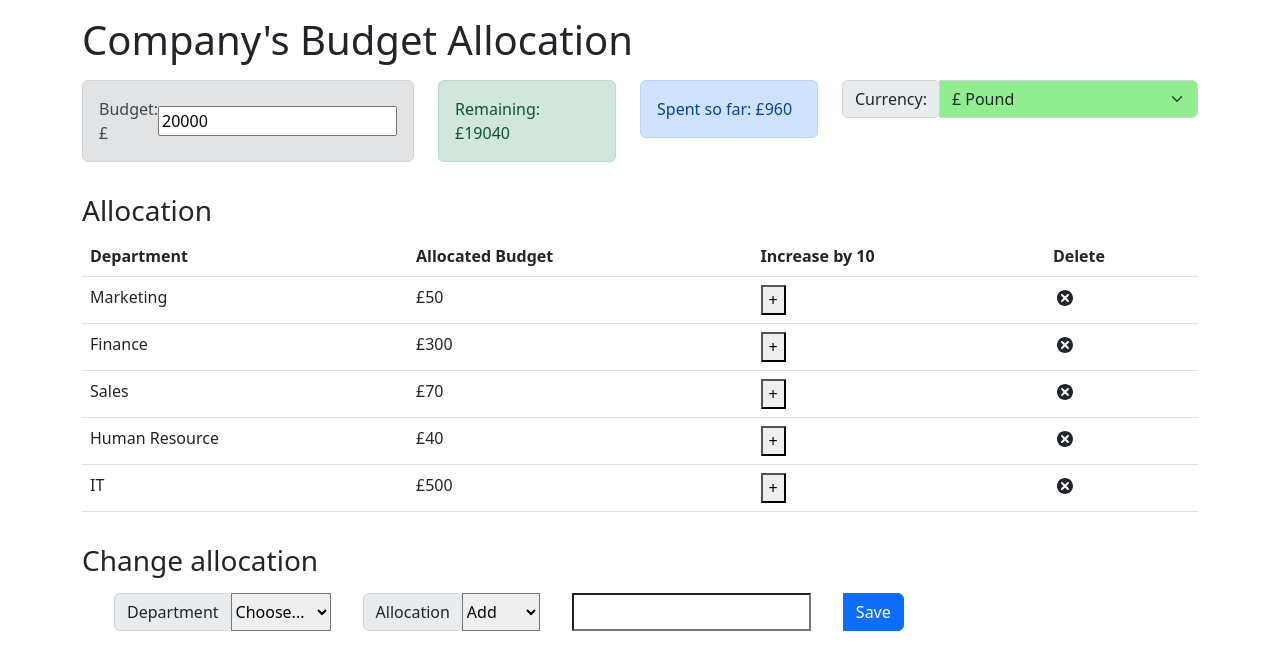
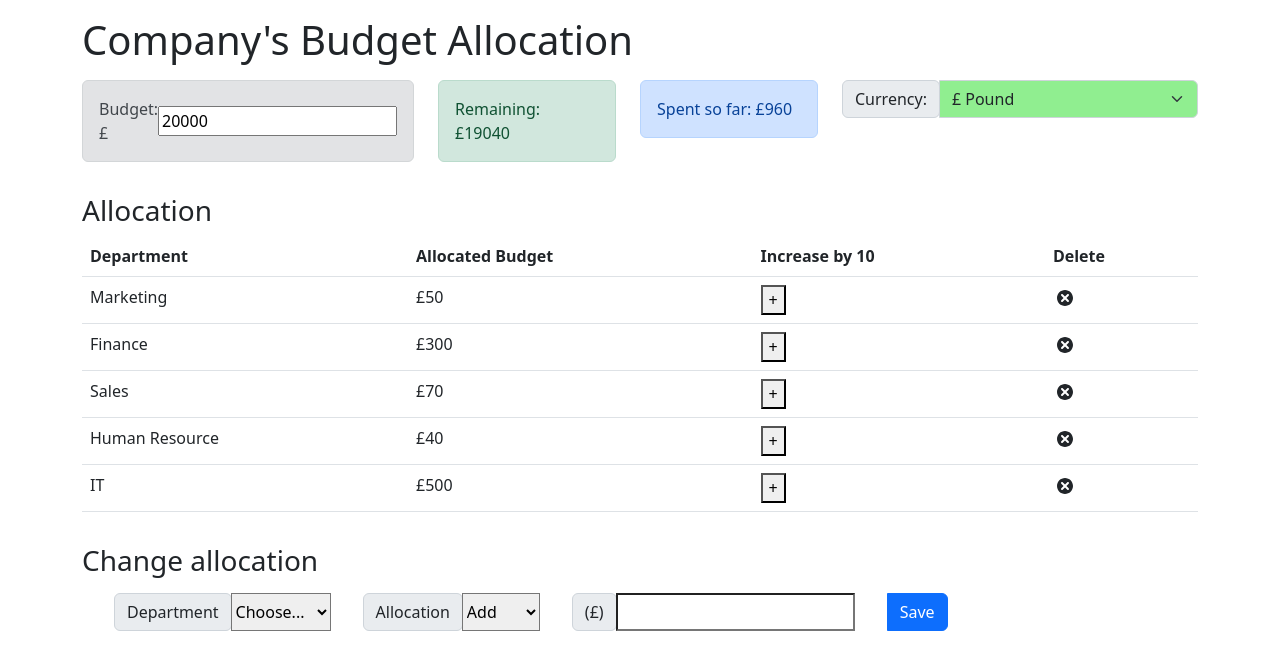
Before and after one commit to Mithrah-98/ejtos-react_budget_app1, a React (Create React App) app: page / in a window 1280 px wide. Shown: the top 670 px of the page. Built offline with nearby package versions, Linux system fonts and the light colour scheme.

Commit message:
Update AllocationForm.js

```diff
--- a/src/components/AllocationForm.js
+++ b/src/components/AllocationForm.js
@@ -2,7 +2,7 @@ import React, { useContext, useState } from 'react';
 import { AppContext } from '../context/AppContext';
 
 const AllocationForm = (props) => {
-    const { dispatch,remaining  } = useContext(AppContext);
+    const { dispatch,remaining ,currency } = useContext(AppContext);
 
     const [name, setName] = useState('');
     const [cost, setCost] = useState('');
@@ -64,13 +64,20 @@ const AllocationForm = (props) => {
                         <option defaultValue value="Add" name="Add">Add</option>
                 <option value="Reduce" name="Reduce">Reduce</option>
                   </select>
+
+                  <div className="input-group-prepend" style={{ marginLeft: '2rem' }}>
+    <label className="input-group-text" htmlFor="inputGroupSelect02">
+         ({currency})
+    </label>
+</div>
+
 <input
     required='required'
     type='text'  // Change the type from 'number' to 'text'
     pattern='^[0-9]+$'  // Add the pattern attribute to allow only numeric values
     id='cost'
     value={cost}
-    style={{ marginLeft: '2rem', size: 10 }}
+    style={{ size: 10 }}
     onChange={(event) => setCost(event.target.value)}
 />
 
```
